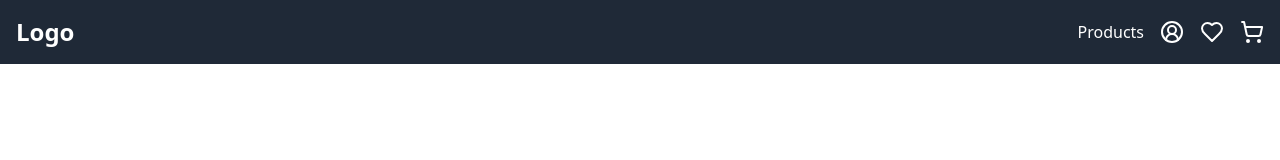
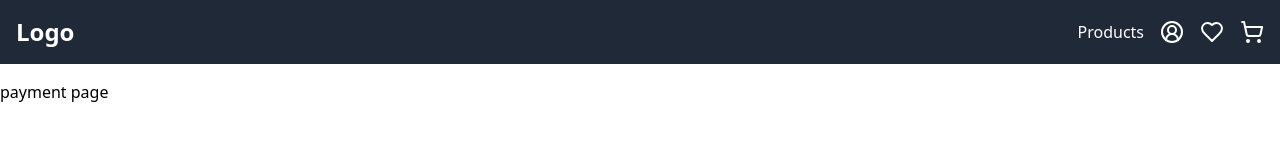
Before and after one commit to bimeksf/MiniEshop, a React (Vite) app: page /checkout in a window 1280 px wide. Shown: the top 160 px of the page. Built offline with nearby package versions, Linux system fonts and the light colour scheme.

Commit message:
feat: enhance Layout component with dynamic padding based on route; update CheckoutPage title; fix WhishListPage heading; adjust ProductList grid spacing

```diff
--- a/src/components/Layout.jsx
+++ b/src/components/Layout.jsx
@@ -1,18 +1,23 @@
-import { Outlet } from "react-router-dom"
-import Header from "./Header"
+import { Outlet, useLocation } from "react-router-dom";
+import Header from "./Header";
 import React from "react";
 import { Toaster } from "react-hot-toast";
 
 const Layout = () => {
+  const location = useLocation()
+
+  const noPaddingRoutes = ["/products"]
+  const addPadding = !noPaddingRoutes.includes(location.pathname);
+
   return (
     <>
       <Header />
-      <main className="mx-2">
+      <main className={addPadding ? "pt-20" : ""}>
         <Outlet />
       </main>
       <Toaster position="top-right" reverseOrder={false} />
     </>
-  )
-}
+  );
+};
 
-export default Layout
+export default Layout;
--- a/src/pages/Cart.jsx
+++ b/src/pages/Cart.jsx
@@ -12,7 +12,7 @@ export default function Cart() {
   const totalPrice = cartItems.reduce((sum, item) => sum + item.price * item.quantity, 0);
 
   return (
-    <div className="p-4 h-screen">
+    <div className="p-4 h-screen ">
       <h1 className="text-2xl font-bold mb-4">Your Cart</h1>
 
       {cartItems.length === 0 ? (
--- a/src/pages/CheckoutPage.jsx
+++ b/src/pages/CheckoutPage.jsx
@@ -1,3 +1,3 @@
 export default function Checkout(){
-    return <h1>checkout page</h1>
+    return <h1 className="">payment page</h1>
 }
--- a/src/pages/ProductList.jsx
+++ b/src/pages/ProductList.jsx
@@ -191,7 +191,7 @@ export default function ProductList() {
 
       {/* Main Content - Product cards and pagination */}
       <div className="ml-64 w-full p-4">
-        <div className="grid gap-6 sm:grid-cols-2 lg:grid-cols-3 xl:grid-cols-4 mt-16">
+        <div className="grid gap-6 sm:grid-cols-2 lg:grid-cols-3 xl:grid-cols-4 mt-16 ">
           {currentProducts.map((item, index) => {
             const isFirstRow = index < 4; // delay for first 4 items
 
--- a/src/pages/WhishListPage.jsx
+++ b/src/pages/WhishListPage.jsx
@@ -3,7 +3,7 @@ export default function WhishListPage (){
 
 return(
 
-    <h1></h1>
+    <h1 >Whislist products</h1>
 )
 
 
```
